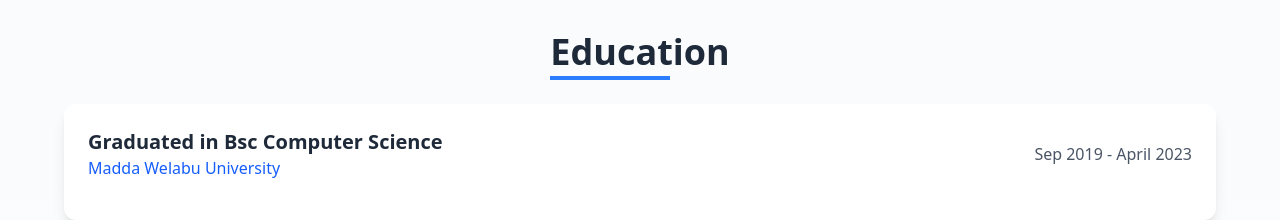
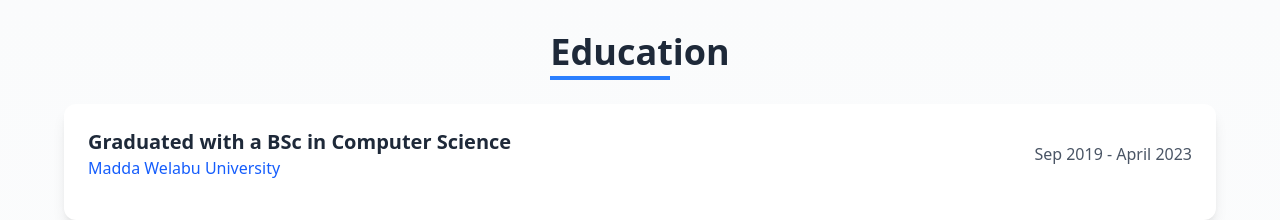
Before and after one commit to Hasen38/plus-portfolio, a React app: page / in a window 1280 px wide. Shown: the part 1200-1420 px from the top of the page. Built offline with nearby package versions, Linux system fonts and the light colour scheme; the HTML template or start-up script is replaced by a standard one.

Commit message:
Update About.jsx

```diff
--- a/src/components/About.jsx
+++ b/src/components/About.jsx
@@ -49,7 +49,7 @@
           <div className="space-y-8">
             {[
               {
-                degree: "Graduated in Bsc Computer Science",
+                degree: "Graduated with a BSc in Computer Science",
                 institution: "Madda Welabu University",
                 period: " Sep 2019 - April 2023",
                 details: [
```
